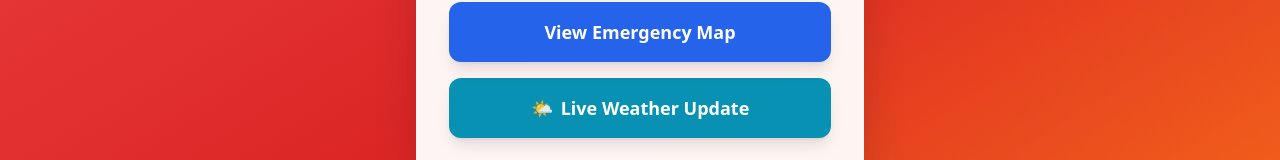
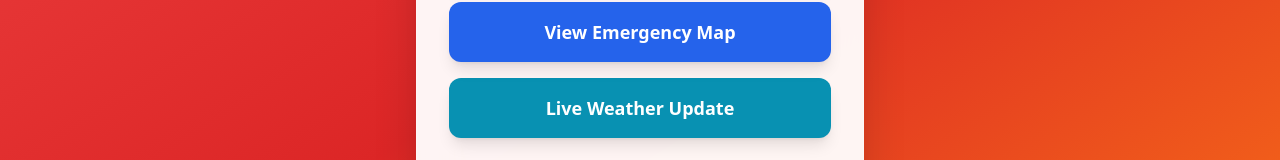
Before and after one commit to reksryle/zapalert_ph, a React (Vite) app in the folder frontend/: page / in a window 1280 px wide. Shown: the part 407-567 px from the top of the page. Built offline with nearby package versions, Linux system fonts and the light colour scheme; no server answers.

Commit message:
Erase Emoji

```diff
--- a/frontend/src/pages/Landing.jsx
+++ b/frontend/src/pages/Landing.jsx
@@ -54,7 +54,6 @@ const Landing = () => {
             onClick={openWeatherMap}
             className="w-full py-4 bg-cyan-600 text-white rounded-xl font-bold text-lg hover:bg-cyan-700 transition-all shadow-lg hover:scale-105 flex items-center justify-center gap-2"
           >
-            <span>🌤️</span>
             Live Weather Update
           </button>
         </div>
```
